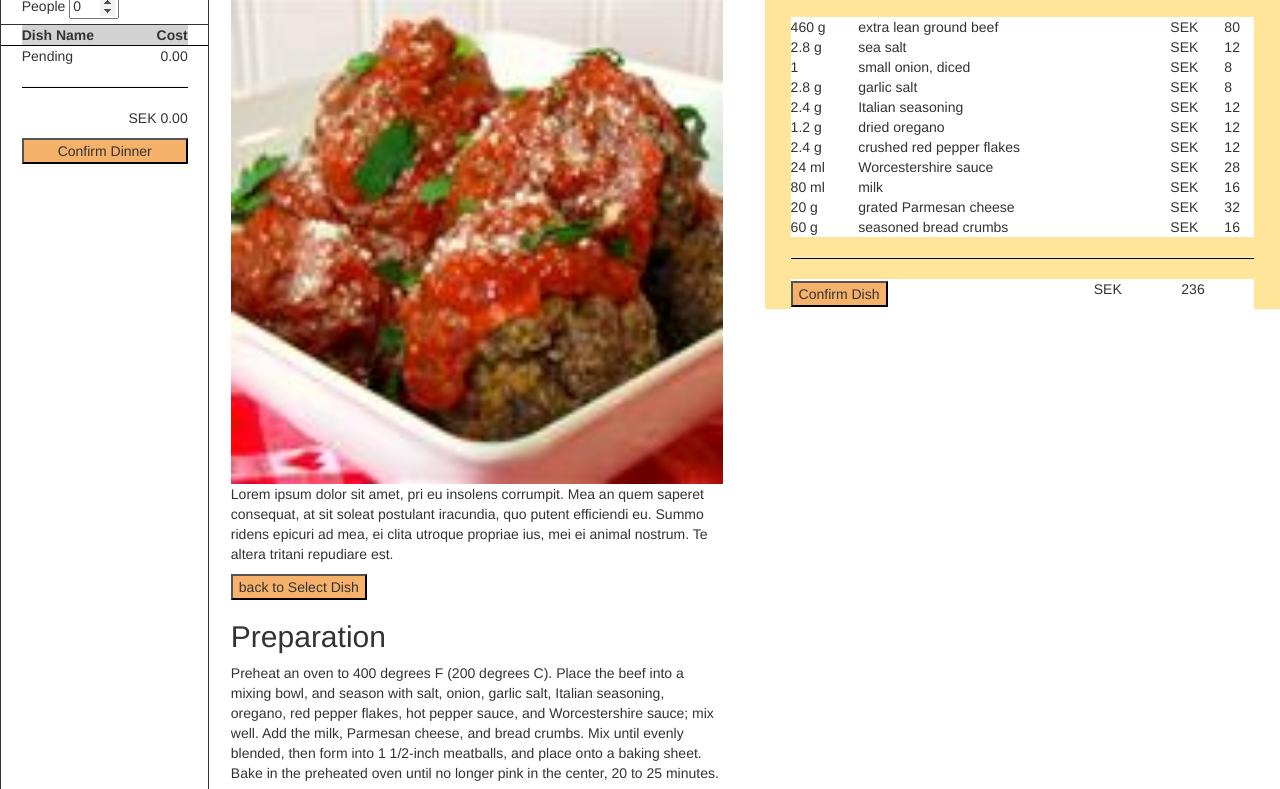
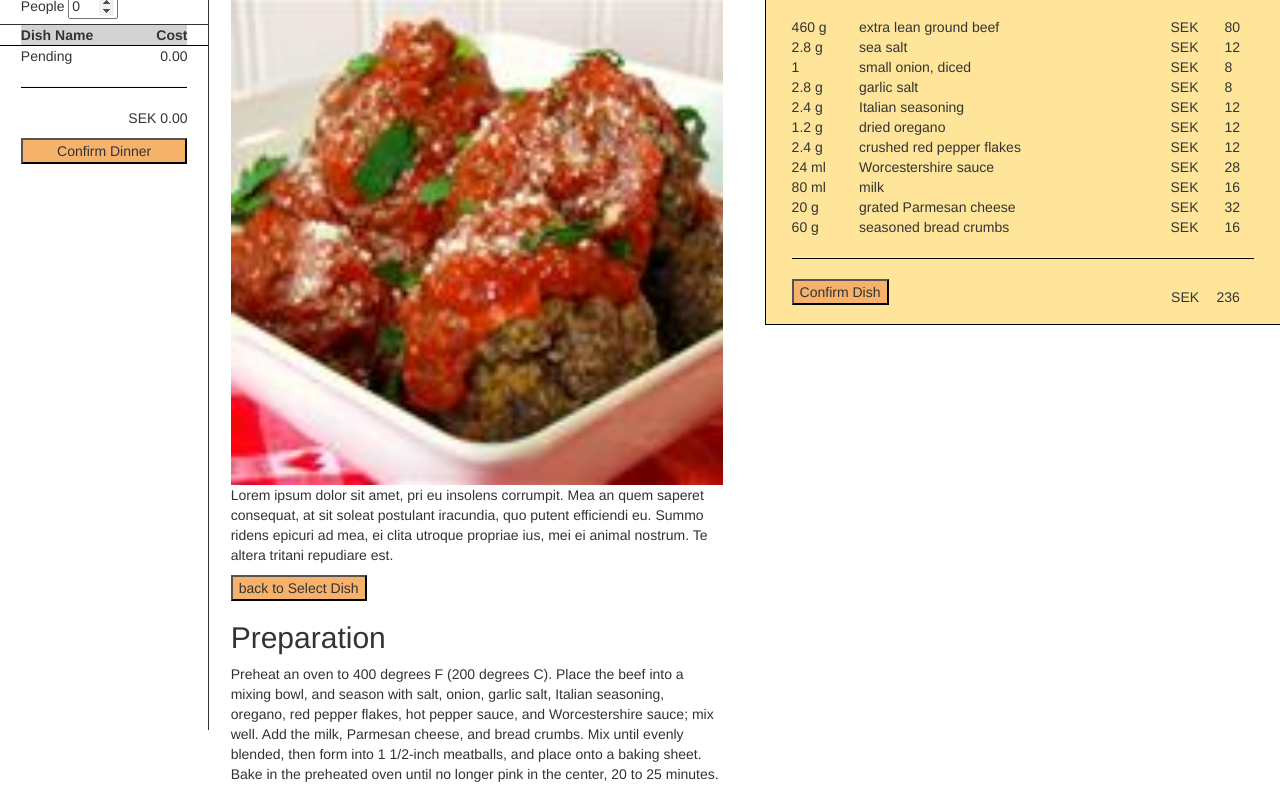
Before and after one commit to ericbq/iprog, a plain HTML site: page lab2/specificDish.html in a window 1280 px wide. Shown: the part 191-980 px from the top of the page. Drawn offline with nearby package versions, Linux system fonts and the light colour scheme.

Commit message:
headline, left, mid-left and mid-right css update

```diff
--- a/lab2/css/main.css
+++ b/lab2/css/main.css
@@ -29,7 +29,7 @@ hr {
 	background-color: lightgrey;
 	padding-bottom: 40px;
 	padding-top: 40px;
-
+	border-bottom: 1px solid black;
 }
 
 #headline h1, #headline p {
@@ -46,8 +46,9 @@ hr {
 }
 
 #left {
-	border: 1px solid;
+	border-right: 1px solid;
 	width: 250px;
+	height: 100vh;
 }
 
 #left hr {
@@ -220,4 +221,18 @@ td {
 	background-color: rgb(255,229,153);
 	padding-left: 2%;
 	padding-right: 2%;
+	border-left: 1px solid black;
+	border-bottom: 1px solid black;
 }
+
+#mid-right table tr td {
+	background-color: rgb(255,229,153);
+}
+
+#mid-right button {
+	margin-bottom: 5%;
+}
+
+#dish-summary td:nth-child(1){
+	width:82%;
+}
--- a/lab2/specificDish.html
+++ b/lab2/specificDish.html
@@ -59,7 +59,7 @@
 				<table id="ingredient-list">
 				</table>
 				<hr>
-				<table>
+				<table id="dish-summary">
 					<tr>
 						<td><button>Confirm Dish</button></td>
 						<td><p>SEK</p></td>
```
